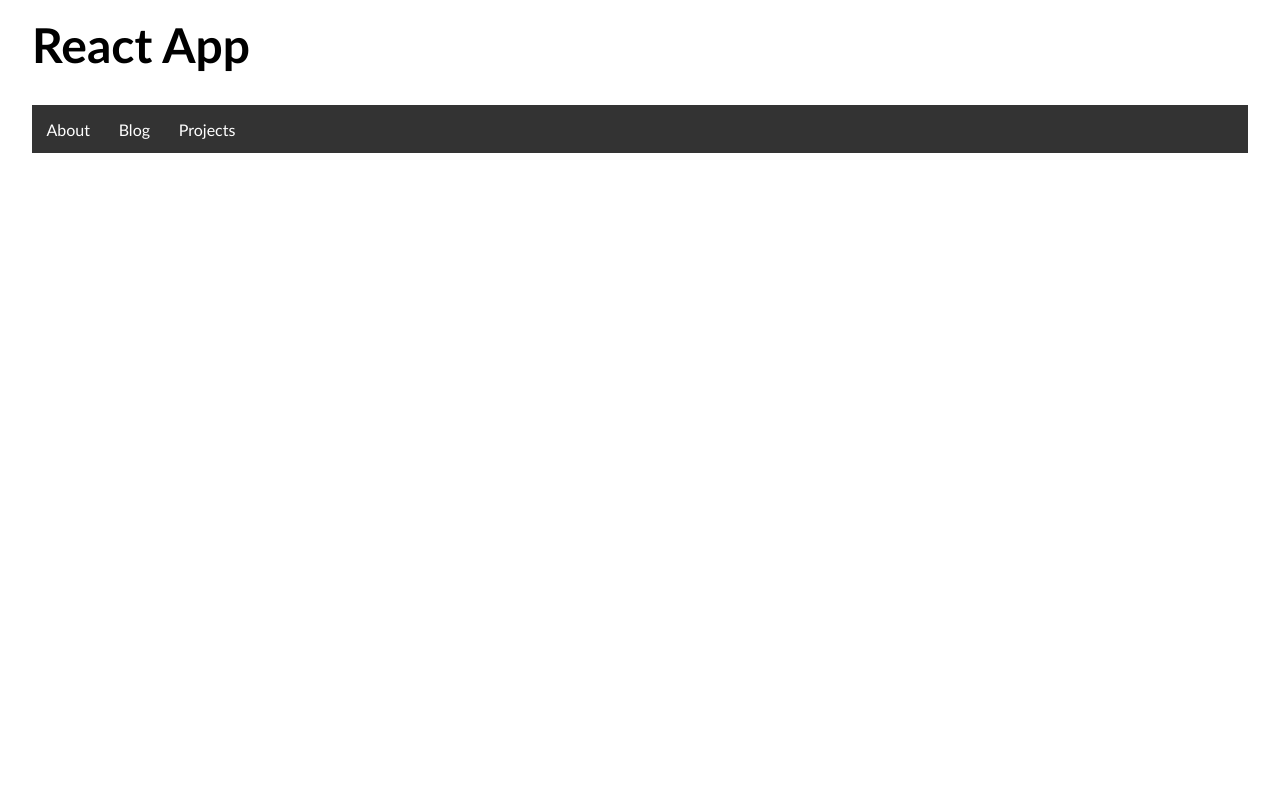
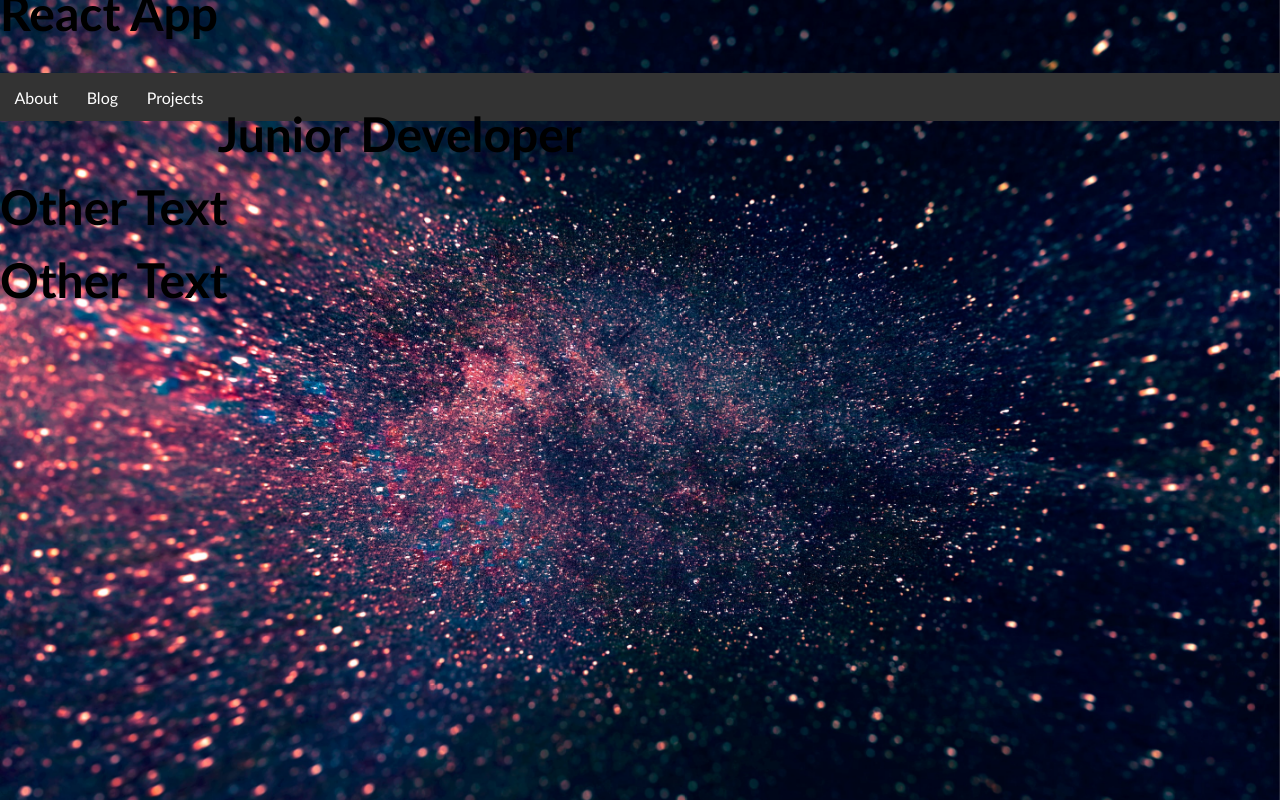
Before and after one commit to Soph32/react-gh-pages, a React (Create React App) app: page / in a window 1280 px wide. Built offline with nearby package versions, Linux system fonts and the light colour scheme.

Commit message:
homepage background basic

```diff
--- a/src/App.css
+++ b/src/App.css
@@ -1,7 +1,18 @@
 body {
   color: #333333;
-  margin: 2rem;
+  /* margin: 2rem; */
   font-family: Trebuchet MS, Verdana, Geneva, sans-serif;
+}
+
+.background {
+  min-height: 100%;
+  min-width: 1024px;
+  width:100%;
+  height: auto;
+  position: fixed;
+  top: 0;
+  left: 0;
+  z-index: -1;
 }
 
 h1 {
--- a/src/App.js
+++ b/src/App.js
@@ -1,13 +1,27 @@
 import React from 'react';
+import background from "./assets/homepage.jpg";
 import './App.css';
+//import NavBar from './navbar.js'
 
 function Homepage() {
   return (
     <div className="App">
+      <img className="background" src={background} alt="homepage background" />
       <Title />
       <NavBar />
+      <MainText />
     </div>
   );
+}
+
+function MainText() {
+  return (
+    <div  className="main-text">
+      <h1>Junior Developer</h1>
+      <h1>Other Text</h1>
+      <h1>Other Text</h1>
+    </div>
+  )
 }
 
 function Title() {
```
Also changed, not shown: src/assets/homepage.jpg (renamed from src/assets/billy-huynh-W8KTS-mhFUE-unsplash.jpg).
